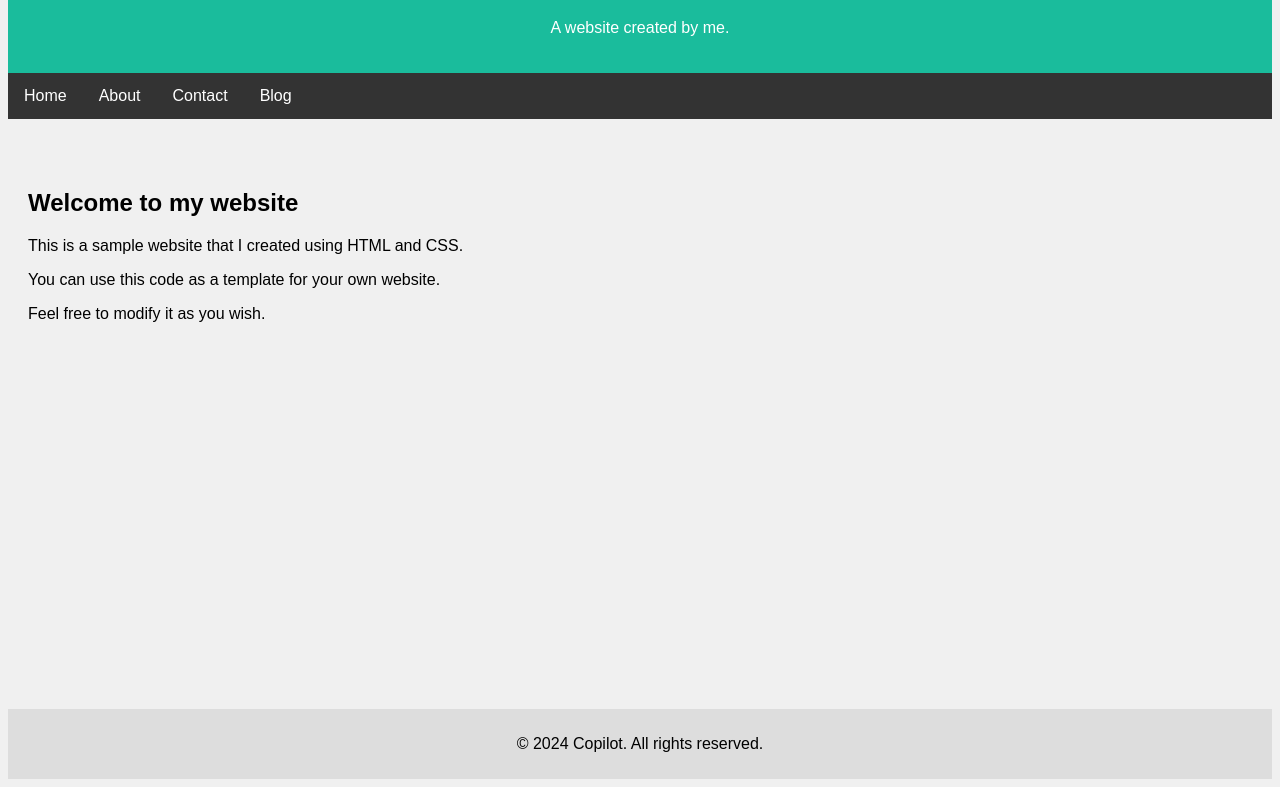
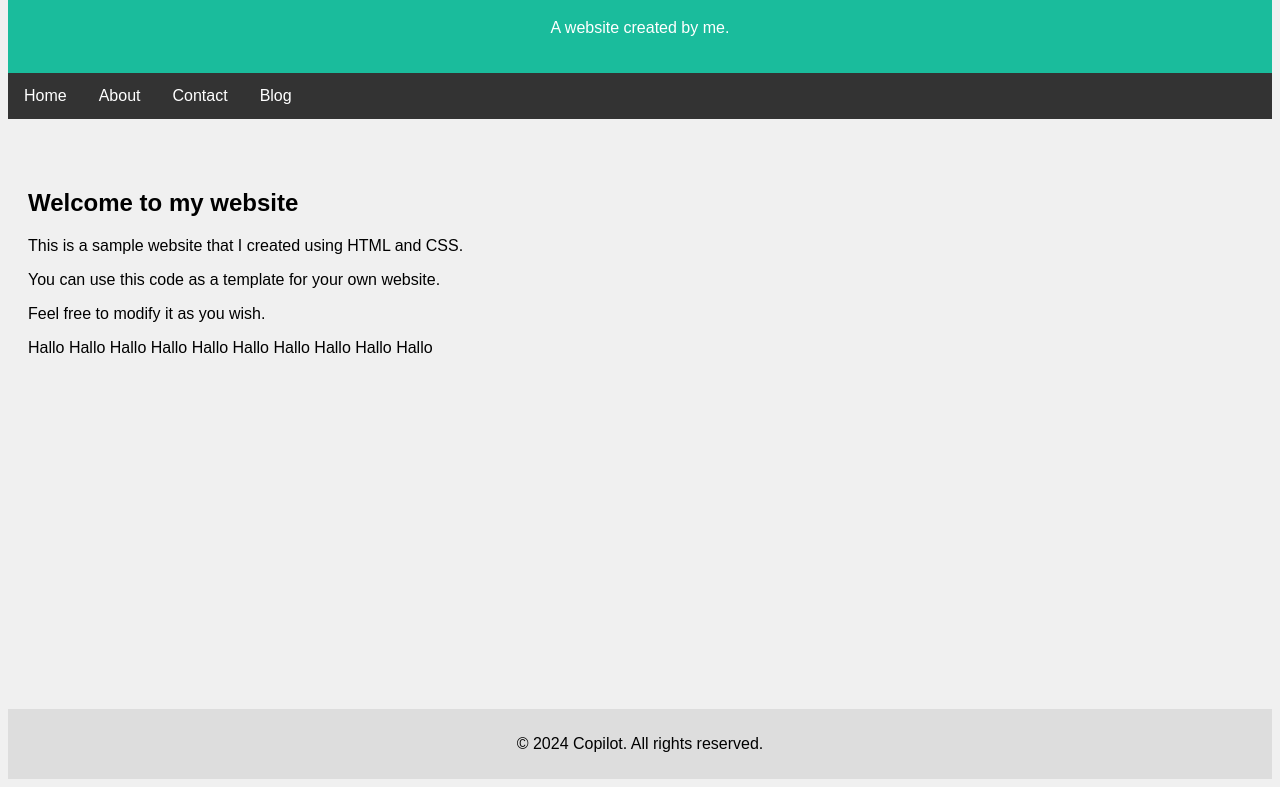
Before and after one commit to EngelN9/EngelN9.github.io, a plain HTML site: page Sam.html in a window 1280 px wide. Shown: the part 89-876 px from the top of the page. Drawn offline with Linux system fonts and the light colour scheme.

Commit message:
changed Sam's website

```diff
--- a/Sam.html
+++ b/Sam.html
@@ -60,6 +60,16 @@
     <p>This is a sample website that I created using HTML and CSS.</p>
     <p>You can use this code as a template for your own website.</p>
     <p>Feel free to modify it as you wish.</p>
+    Hallo
+    Hallo
+    Hallo
+    Hallo
+    Hallo
+    Hallo
+    Hallo
+    Hallo
+    Hallo
+    Hallo
   </div>
   <div class="footer">
     <p>© 2024 Copilot. All rights reserved.</p>
```
Also changed, not shown: date.txt.
